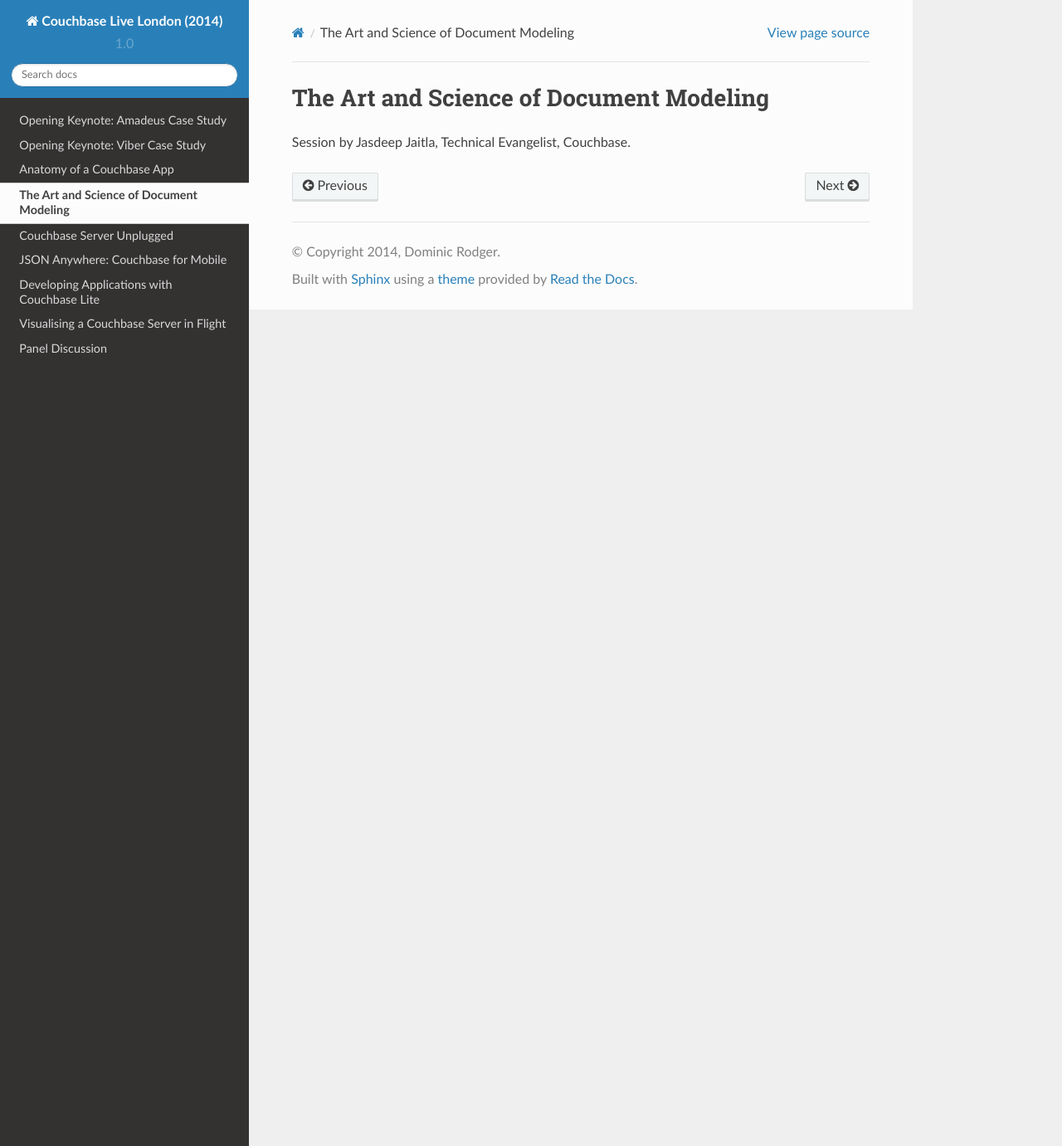
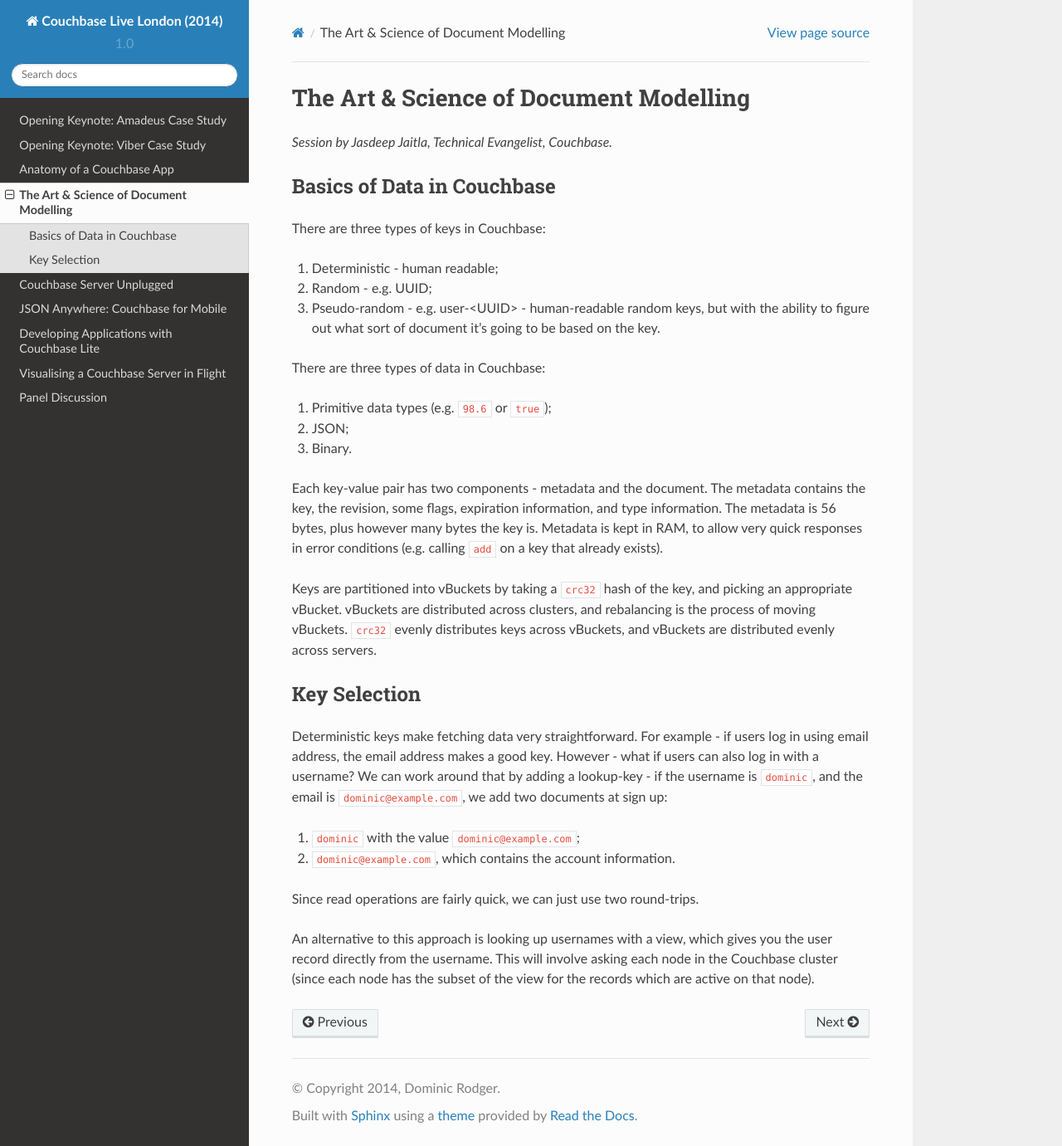
Before and after one commit to dominicrodger/couchbase-live-london-2014, a Sphinx documentation site: the page built from source/document_modelling.rst, in a window 1280 px wide and 1381 px high. Shown: the whole window at 83% size. Built offline with Sphinx 7.4.7 and the Read the Docs theme 2.0.0, drawn with Linux system fonts in a browser that asks for light colours.

Commit message:
Adding notes from The Art & Science of Document Modelling

```diff
--- a/source/document_modelling.rst
+++ b/source/document_modelling.rst
@@ -1,4 +1,56 @@
-The Art and Science of Document Modeling
-========================================
+The Art & Science of Document Modelling
+=======================================
 
-Session by Jasdeep Jaitla, Technical Evangelist, Couchbase.
+*Session by Jasdeep Jaitla, Technical Evangelist, Couchbase.*
+
+Basics of Data in Couchbase
+---------------------------
+
+There are three types of keys in Couchbase:
+
+1. Deterministic - human readable;
+2. Random - e.g. UUID;
+3. Pseudo-random - e.g. user-<UUID> - human-readable random keys, but
+   with the ability to figure out what sort of document it's going to
+   be based on the key.
+
+There are three types of data in Couchbase:
+
+1. Primitive data types (e.g. ``98.6`` or ``true``);
+2. JSON;
+3. Binary.
+
+Each key-value pair has two components - metadata and the
+document. The metadata contains the key, the revision, some flags,
+expiration information, and type information. The metadata is 56
+bytes, plus however many bytes the key is. Metadata is kept in RAM,
+to allow very quick responses in error conditions (e.g. calling
+``add`` on a key that already exists).
+
+Keys are partitioned into vBuckets by taking a ``crc32`` hash of the
+key, and picking an appropriate vBucket. vBuckets are distributed
+across clusters, and rebalancing is the process of moving
+vBuckets. ``crc32`` evenly distributes keys across vBuckets, and
+vBuckets are distributed evenly across servers.
+
+Key Selection
+-------------
+
+Deterministic keys make fetching data very straightforward. For
+example - if users log in using email address, the email address
+makes a good key. However - what if users can also log in with a
+username? We can work around that by adding a lookup-key - if the
+username is ``dominic``, and the email is ``dominic@example.com``, we
+add two documents at sign up:
+
+1. ``dominic`` with the value ``dominic@example.com``;
+2. ``dominic@example.com``, which contains the account information.
+
+Since read operations are fairly quick, we can just use two
+round-trips.
+
+An alternative to this approach is looking up usernames with a view,
+which gives you the user record directly from the username. This will
+involve asking each node in the Couchbase cluster (since each node
+has the subset of the view for the records which are active on that
+node).
```
